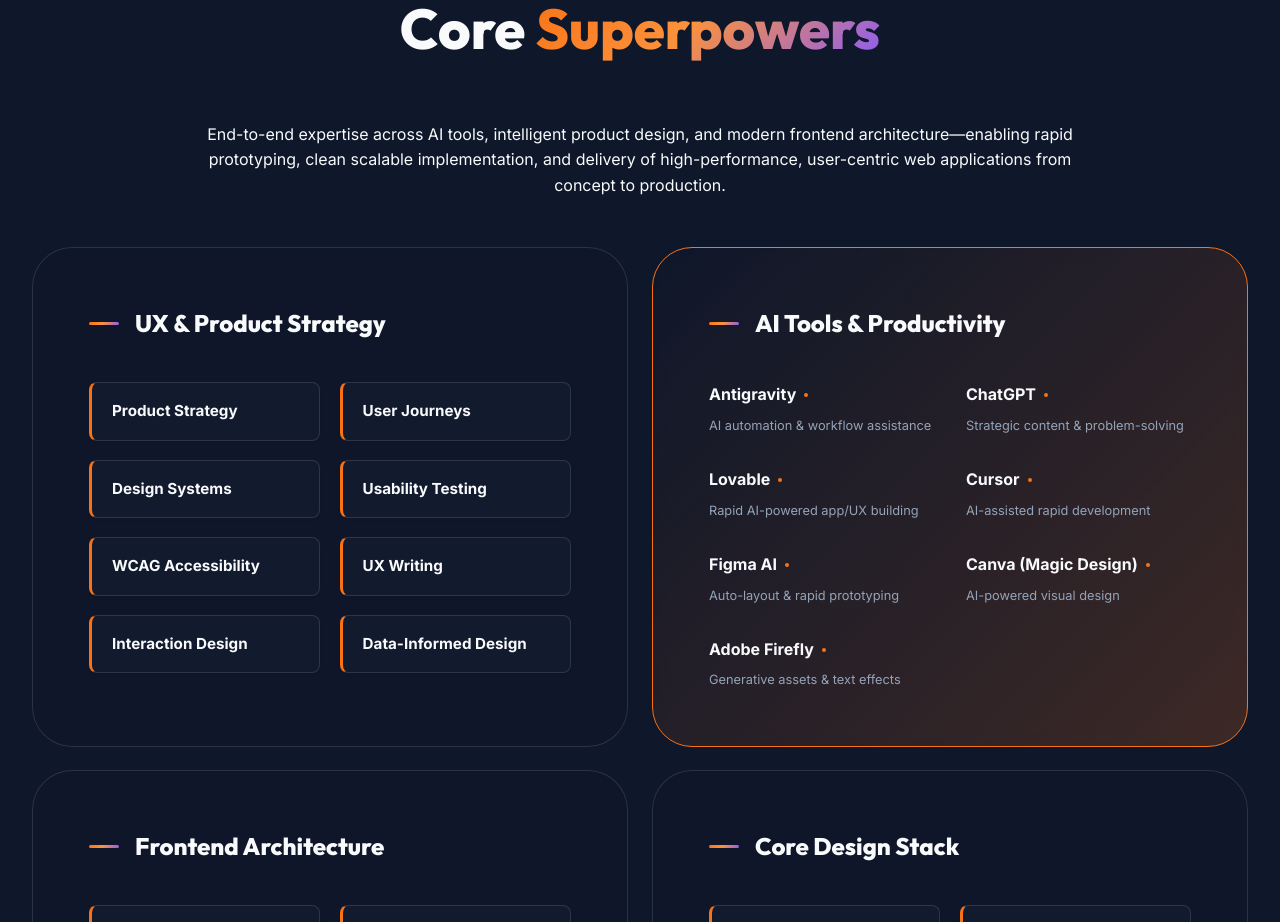
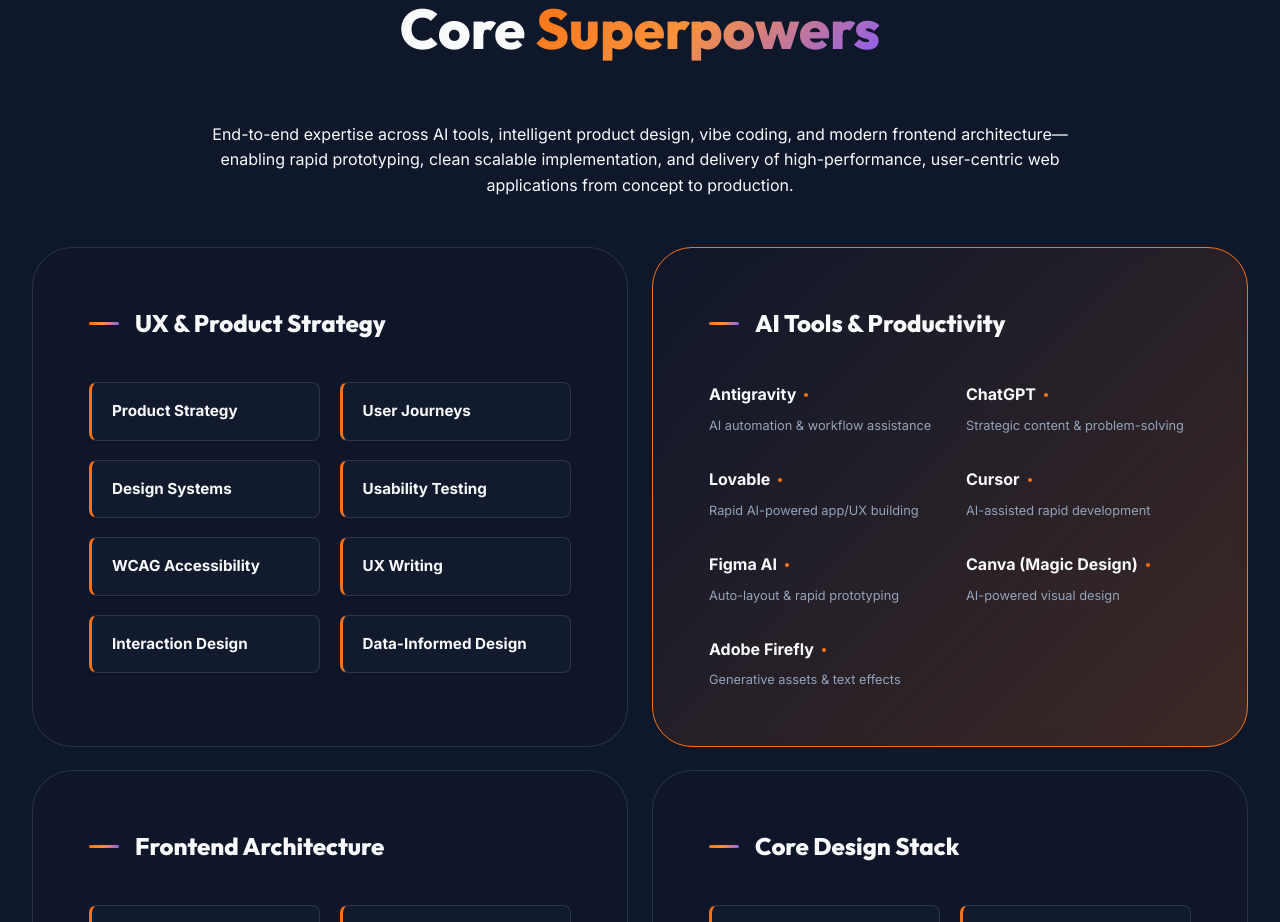
Before and after one commit to Kishan1092/Profile-Portfolio, a React (Vite) app: page / in a window 1280 px wide. Shown: the part 10700-11622 px from the top of the page. Built offline with nearby package versions, Linux system fonts and the light colour scheme.

Commit message:
fix: explicit mention of vibe coding in Core Superpowers description

```diff
--- a/src/components/Skills.jsx
+++ b/src/components/Skills.jsx
@@ -37,7 +37,7 @@
             <div className="container">
                 <div className="section-header animate-in">
                     <h2 className="section-title">Core <span className="text-gradient">Superpowers</span></h2>
-                    <p className="section-subtitle">End-to-end expertise across AI tools, intelligent product design, and modern frontend architecture—enabling rapid prototyping, clean scalable implementation, and delivery of high-performance, user-centric web applications from concept to production.</p>
+                    <p className="section-subtitle">End-to-end expertise across AI tools, intelligent product design, vibe coding, and modern frontend architecture—enabling rapid prototyping, clean scalable implementation, and delivery of high-performance, user-centric web applications from concept to production.</p>
                 </div>
 
                 <div className="skills-grid-modern">
```
